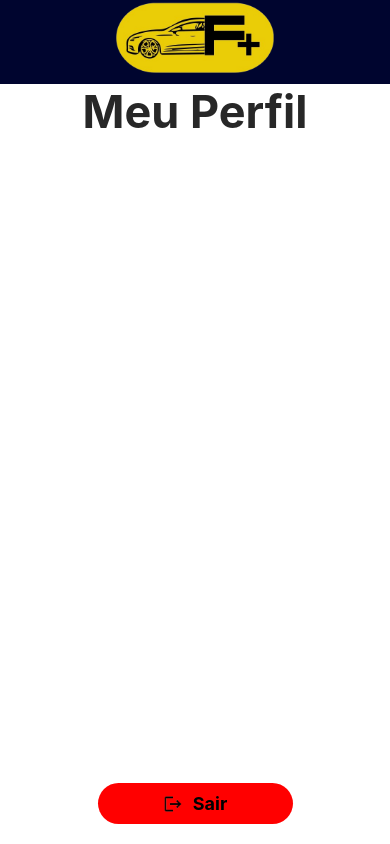
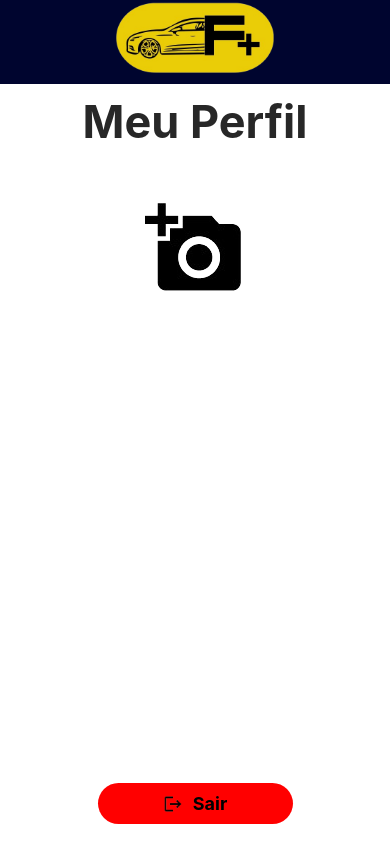
Before and after one commit to ICEI-PUC-Minas-PMV-ADS/pmv-ads-2024-1-e3-proj-mov-t4-fuel, a React Native app in the folder src/Fuel/: screen / in a window 390 px wide. Built offline with nearby package versions, Linux system fonts and the light colour scheme.

Commit message:
edição meu perfil

```diff
--- a/src/Fuel/componentes/meuperfil.js
+++ b/src/Fuel/componentes/meuperfil.js
@@ -1,8 +1,23 @@
-import React from 'react';
+import React, { useState } from 'react';
 import { View, Text, Image, StyleSheet, Dimensions, Button, TouchableOpacity, Alert } from 'react-native';
+import ImagePicker from 'react-native-image-picker';
 
 const MeuPerfil = () => {
+   const [imagemPerfil, setImagemPerfil] = useState(null);
+
    const tamanhoTela = Dimensions.get('window').width;
+
+   const selecionarImagem = () => {
+      ImagePicker.launchImageLibrary({}, resposta => {
+         if (resposta.didCancel) {
+            console.log('Seleção de imagem cancelada');
+         } else if (resposta.error) {
+            console.log('Erro ao selecionar imagem:', resposta.error);
+         } else {
+            setImagemPerfil(resposta.uri);
+         }
+      });
+   };
 
    return (
       <View style={styles.container}>
@@ -22,6 +37,18 @@ const MeuPerfil = () => {
             />
             <Text style={styles.buttonText}>Sair</Text>
          </TouchableOpacity>
+
+         <TouchableOpacity style={styles.imageContainer} onPress={selecionarImagem}>
+            {imagemPerfil ? (
+               <Image source={{ uri: imagemPerfil }} style={styles.image} />
+            ) : (
+               <Image
+                  source={require('../Img/Icones/addfoto.png')}
+                  style={styles.image}
+               />
+            )}
+         </TouchableOpacity>
+
       </View>
    );
 };
@@ -30,21 +57,21 @@ const styles = StyleSheet.create({
    container: {
       flex: 1,
       width: '100%',
-      justifyContent: 'flex-start', //Centraliza verticalmente
-      alignItems: 'center', // Centraliza horizontalmente
+      justifyContent: 'flex-start',
+      alignItems: 'center',
       backgroundColor: '#ffffff',
    },
    logoContainer: {
-      width: '100%', // Ajuste largura do container
-      height: '10%', // Ajuste altura do container
+      width: '100%',
+      height: '10%',
       backgroundColor: '#00052F',
-      justifyContent: 'center', // Centraliza verticalmente
-      alignItems: 'center', // Centraliza horizontalmente
+      justifyContent: 'center',
+      alignItems: 'center',
    },
    logo: {
-      width: '45%', // Ajuste largura do container
-      height: '350%',// Ajuste altura do container
-      resizeMode: 'contain', // Ajusta a imagem para caber dentro do contêiner mantendo a proporção
+      width: '45%',
+      height: '350%',
+      resizeMode: 'contain',
    },
    text: {
       fontSize: 45,
@@ -52,24 +79,32 @@ const styles = StyleSheet.create({
       alignItems: 'flex-start',
       justifyContent: 'flex-start',
       color: '#272727',
+      marginTop: 10,
    },
    button: {
       flexDirection: 'row',
-      width: '50%', //tamanho vertical
+      width: '50%',
       paddingVertical: 10,
       paddingHorizontal: 20,
       backgroundColor: 'red',
-      borderRadius: 35, //arredondar botao
+      borderRadius: 35,
       justifyContent: 'center',
-      alignItems: 'center', //centralizar botao verticalmente
+      alignItems: 'center',
       position: 'absolute',
-      bottom: 20, //deixar botao na parte inferior
+      bottom: 20,
    },
    buttonText: {
       fontSize: 18,
       fontWeight: 'bold',
       color: 'black',
    },
+   imageContainer: {
+      marginTop: 50,
+   },
+   image: {
+      width: 100,
+      height: 100,
+   },
 });
 
 export default MeuPerfil;
--- a/src/Fuel/package.json
+++ b/src/Fuel/package.json
@@ -10,8 +10,10 @@
     "test": "jest"
   },
   "dependencies": {
+    "expo-image-picker": "^14.7.1",
     "react": "18.2.0",
-    "react-native": "0.73.6"
+    "react-native": "0.73.6",
+    "react-native-image-picker": "^7.1.2"
   },
   "devDependencies": {
     "@babel/core": "^7.20.0",
```
Also changed, not shown: 1 other file (tests, documents, lock files or other folders).
